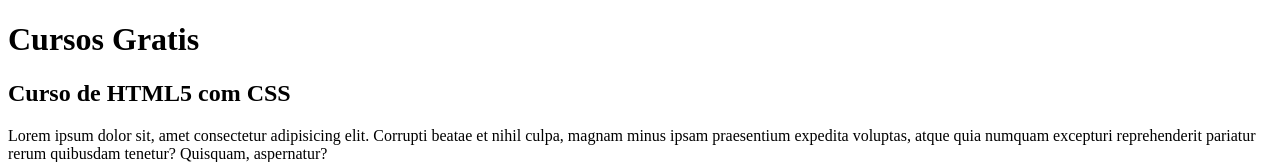
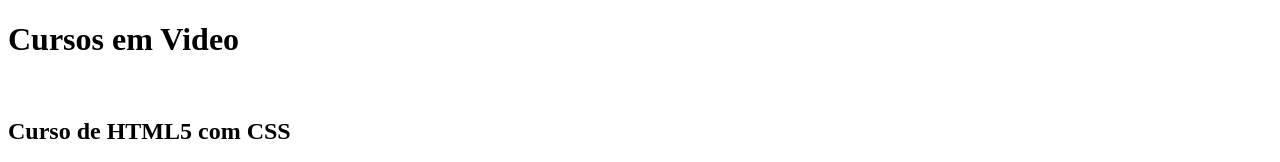
Before and after one commit to leofraga93/projeto-site, a plain HTML site: page index.html in a window 1280 px wide. Shown: the top 162 px of the page. Drawn offline with Linux system fonts and the light colour scheme.

Commit message:
Update index.html

```diff
--- a/index.html
+++ b/index.html
@@ -9,7 +9,8 @@
 <body>
     <main>
         <header>
-            <h1>Cursos Gratis</h1>
+            <h1>Cursos em Video</h1>
+            <img src="" alt="">
         </header>
         <article>
             <h2>Curso de HTML5 com CSS</h2>
```
